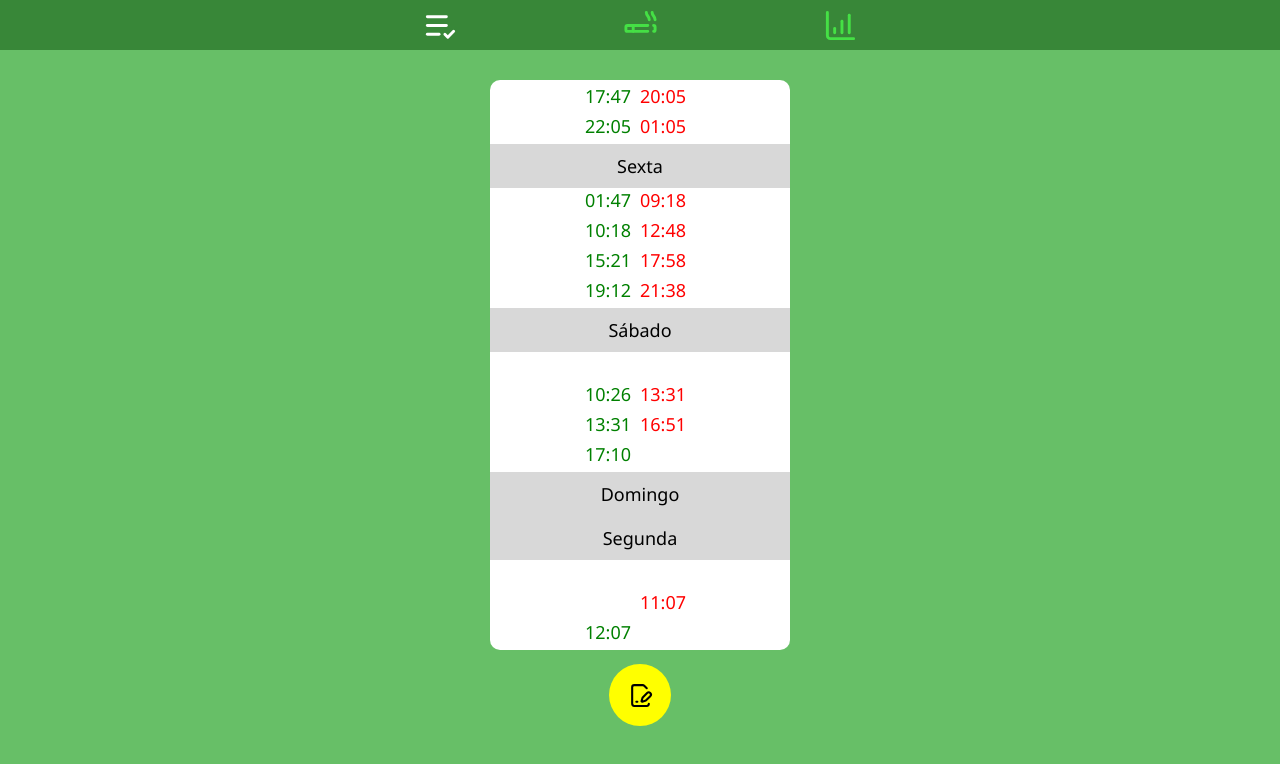
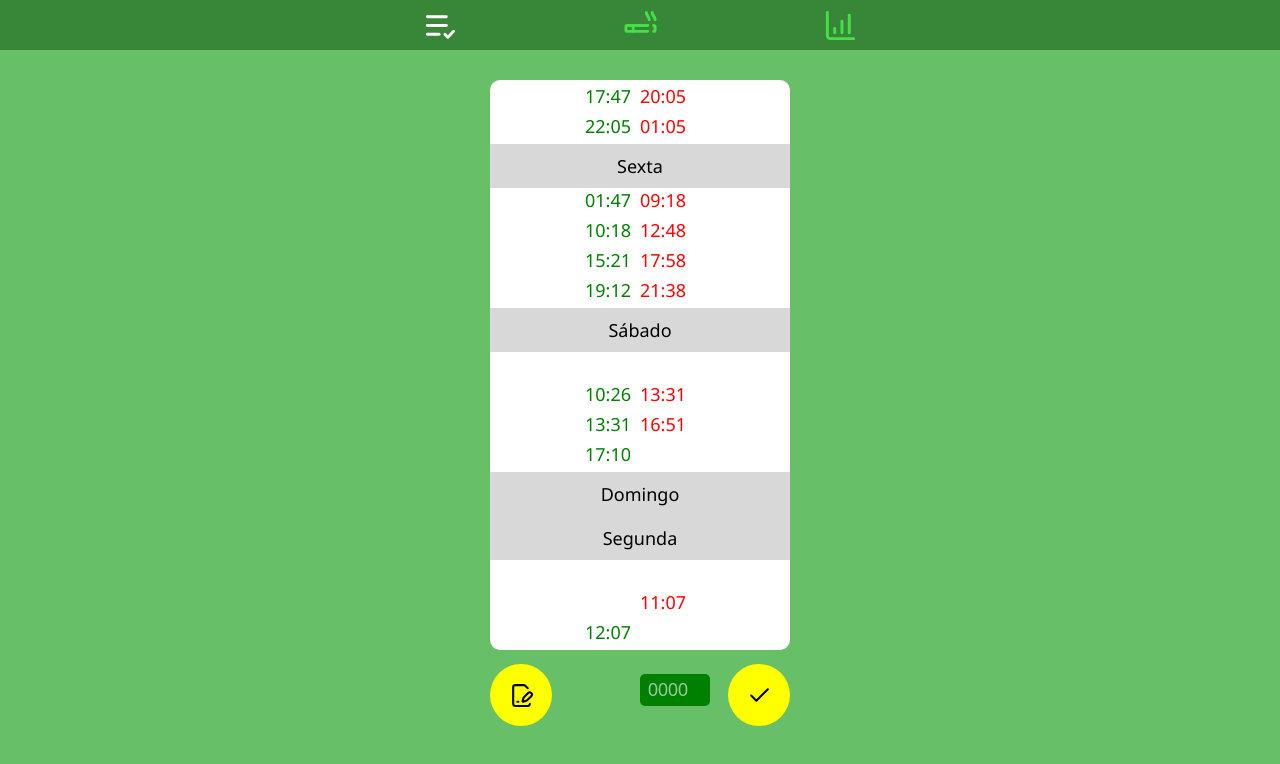
Before and after one commit to FelipeMejias/NicoZero, a React (Create React App) app: page /history in a window 1280 px wide. Shown: the top 764 px of the page. Built offline with nearby package versions, Linux system fonts and the light colour scheme.

Commit message:
novoForaDeHora

```diff
--- a/src/App.js
+++ b/src/App.js
@@ -16,16 +16,31 @@ import Nexus from "./portal/Nexus"
 import Portal from "./portal/Portal"
 export function App(){
 
+    const chaveDados='dados2'
+    const chaveCont='cont1'
+
     const [pag,setPag]=useState(1)
-    const [dados,setDados]=useState(JSON.parse(localStorage.getItem("dados"))||info)
-    const [cont,setCont]=useState(JSON.parse(localStorage.getItem("cont"))||inicioContagem)
+    const [dados,setDados]=useState(JSON.parse(localStorage.getItem(chaveDados))||info)
+    const [cont,setCont]=useState(JSON.parse(localStorage.getItem(chaveCont))||inicioContagem)
+
     const texto1='Intervalo Boladas'
     const texto2='Intervalo Lixos'
     const texto3='Duração cigarro'
     const texto4='Duração abstinência'
-    useEffect(()=>{localStorage.setItem("dados", JSON.stringify(dados))},[dados])
-    useEffect(()=>{localStorage.setItem("cont", JSON.stringify(cont))},[cont])
+
+    const [dadosProv,setDadosProv]=useState(null)
+    const [contProv,setContProv]=useState(null)
+
+    useEffect(()=>{
+        localStorage.setItem(chaveDados, JSON.stringify(dados))
+        setDadosProv(dados)
+    },[dados])
+    useEffect(()=>{
+        localStorage.setItem(chaveCont, JSON.stringify(cont))
+        setContProv(cont)
+    },[cont])
     const contexto={texto1,texto2,texto3,texto4,
+        dadosProv,setDadosProv,contProv,setContProv,
         pag,setPag,dados,setDados,cont,setCont}
     return(
         <BrowserRouter>
--- a/src/Editar.js
+++ b/src/Editar.js
@@ -7,10 +7,10 @@ import { LucideArrowLeft, LucideCopy, LucideCopyCheck, LucideEraser, LucideSave,
 
 export default function Home({contexto}){
     const {texto1,texto2,texto3,texto4,
+        dadosProv,setDadosProv,contProv,setContProv,
         pag,setPag,dados,setDados,cont,setCont}=contexto
     const navigate=useNavigate()
-    const [dadosProv,setDadosProv]=useState(dados)
-    const [contProv,setContProv]=useState(cont)
+
 
     const [copiado,setCopiado]=useState(false)
 
--- a/src/Historico.js
+++ b/src/Historico.js
@@ -3,13 +3,33 @@ import styled from "styled-components"
 import { diferencaDeTempo, queHorasSao } from "./back/utils"
 import Mostrador from "./Mostrador"
 import { useNavigate } from "react-router-dom"
-import { LucideFilePenLine } from "lucide-react"
+import { LucideCheck, LucideCheckCircle, LucideCheckSquare, LucideCigarette, LucideFilePenLine, LucideListCheck } from "lucide-react"
 
 export default function Historico({contexto}){
     const {texto1,texto2,texto3,texto4,
+        setDadosProv,
         pag,setPag,dados,setDados,cont,setCont}=contexto
     const navigate=useNavigate()
-
+    const aoLixo=dados[dados.length-1].length==1
+    const [texto,setTexto]=useState('')
+    function salvar(){
+        const novaLista=[...dados]
+        const ultimo=dados[dados.length-1]
+        if(ultimo.length==1){
+            novaLista.pop()
+            novaLista.push([ultimo[0],texto])
+        }else{
+            novaLista.push([texto])
+        }
+        setDadosProv(novaLista)
+        navigate('/edit')
+    }
+    function editarInput(e){
+        const nova=e.target.value
+        if(nova.length==5)return
+        if(!isNaN(parseInt(nova)) || nova=='')setTexto(nova)
+    }
+const palavra=aoLixo?'Joguei fora':'Bolei'
     return(
         <Inicial>
             <Mostrador wi={'calc(100% - 40px)'} hei={'calc(100% - 150px)'} cont={cont} dados={dados}/>
@@ -17,6 +37,16 @@ export default function Historico({contexto}){
                 <Mudar onClick={()=>navigate('/edit')}>
                     <LucideFilePenLine  style={{cursor:'pointer'}} size={25} color={'black'}/>
                 </Mudar>
+                <Novo>
+                <input
+                    value={texto}
+                    onChange={(e)=>editarInput(e)}
+                    placeholder={'0000'}
+                />
+                <Mudar onClick={salvar}>
+                    <LucideCheck  style={{cursor:'pointer'}} size={25} color={'black'}/>
+                </Mudar>
+                </Novo>
             </Cab>
 
         </Inicial>
@@ -27,12 +57,25 @@ const Inicial=styled.div`
 height:calc(100% - 50px);width:100%;padding-top:30px;
 align-items:center;
 flex-direction:column;
+input{
+width:60px;height:30px;font-size:18px;
+background:green;color:white;padding-left:8px;
+border:0;border-radius:5px;
+}
+input::placeholder {
+  color: rgb(255,255,255,0.6);
+}
 `
 
 const Cab=styled.div`
-margin-top:10px;
+margin-top:10px;max-width:300px;
 width:100%;height:60px;align-items:center;
-justify-content:space-evenly;
+justify-content:space-between;
+`
+const Novo=styled.div`
+width:150px;
+height:100%;align-items:center;
+justify-content:space-between;
 `
 const Mudar=styled.div`
 flex-direction:column;
@@ -42,9 +85,3 @@ border-radius:200px;
 cursor:pointer;margin:10px 0 0 0;
 justify-content:center;align-items:center;
 `
-const Tela=styled.div`
-flex-direction:column;
-height:100%;width:calc(100% - 200px);max-width:500px;
-justify-content:space-evenly;align-items:center;
-h1{margin:0;font-size:20px;}
-`
--- a/src/Home.js
+++ b/src/Home.js
@@ -23,7 +23,6 @@ export default function Home({contexto}){
             novaLista.push([codigo])
         }
         setDados(novaLista)
-
     }
     function seCravasse(){
         const ultimo=dados[dados.length-1]
```
